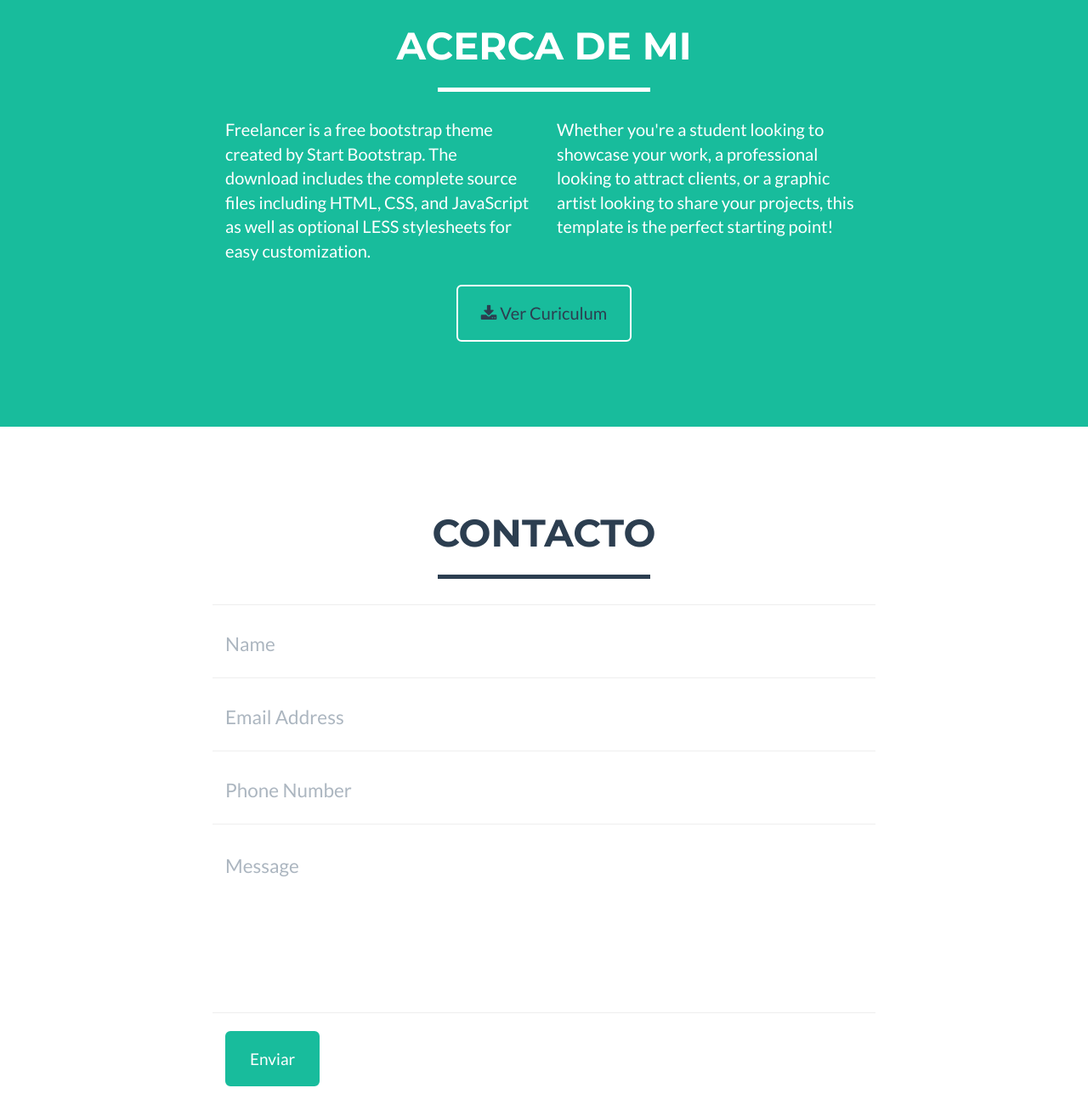
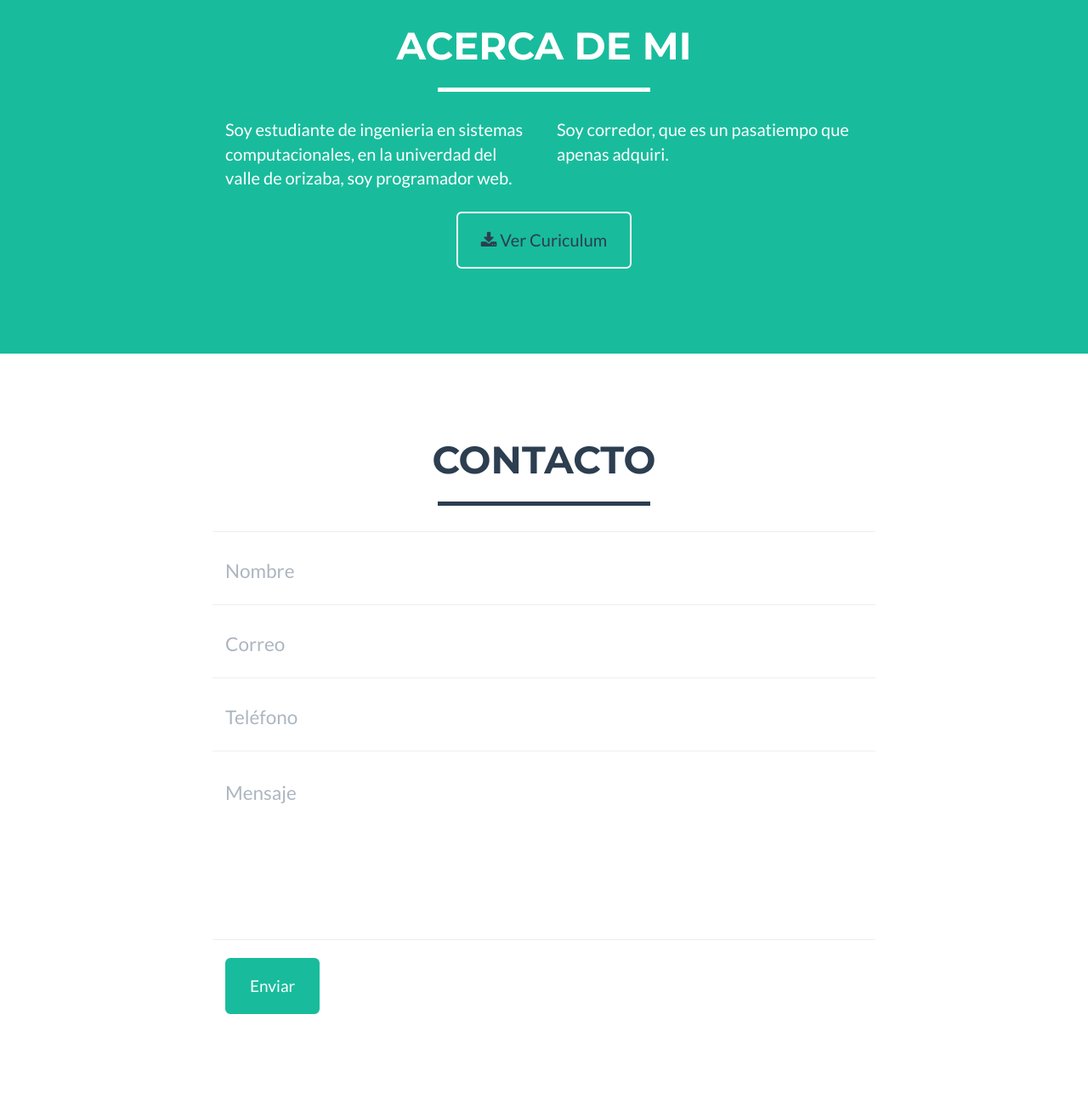
Before and after one commit to alvaro92lima/alvaro92lima.github.io, a plain HTML site: page index.html in a window 1280 px wide. Shown: the part 1680-2980 px from the top of the page at 85% size. Drawn offline with nearby package versions, Linux system fonts and the light colour scheme.

Commit message:
Agregar informacion y formulario traducido

```diff
--- a/index.html
+++ b/index.html
@@ -170,10 +170,10 @@
             </div>
             <div class="row">
                 <div class="col-lg-4 col-lg-offset-2">
-                    <p>Freelancer is a free bootstrap theme created by Start Bootstrap. The download includes the complete source files including HTML, CSS, and JavaScript as well as optional LESS stylesheets for easy customization.</p>
+                    <p>Soy estudiante de ingenieria en sistemas computacionales, en la univerdad del valle de orizaba, soy programador web.</p>
                 </div>
                 <div class="col-lg-4">
-                    <p>Whether you're a student looking to showcase your work, a professional looking to attract clients, or a graphic artist looking to share your projects, this template is the perfect starting point!</p>
+                    <p>Soy corredor, que es un pasatiempo que apenas adquiri. </p>
                 </div>
                 <div class="col-lg-8 col-lg-offset-2 text-center">
                     <a href="#" class="btn btn-lg btn-outline">
@@ -201,28 +201,28 @@
                         <div class="row control-group">
                             <div class="form-group col-xs-12 floating-label-form-group controls">
                                 <label>Nombre</label>
-                                <input type="text" class="form-control" placeholder="Name" id="name" required data-validation-required-message="Please enter your name.">
+                                <input type="text" class="form-control" placeholder="Nombre" id="name" required data-validation-required-message="Please enter your name.">
                                 <p class="help-block text-danger"></p>
                             </div>
                         </div>
                         <div class="row control-group">
                             <div class="form-group col-xs-12 floating-label-form-group controls">
                                 <label>Correo</label>
-                                <input type="email" class="form-control" placeholder="Email Address" id="email" required data-validation-required-message="Please enter your email address.">
+                                <input type="email" class="form-control" placeholder="Correo" id="email" required data-validation-required-message="Please enter your email address.">
                                 <p class="help-block text-danger"></p>
                             </div>
                         </div>
                         <div class="row control-group">
                             <div class="form-group col-xs-12 floating-label-form-group controls">
                                 <label>Teléfono</label>
-                                <input type="tel" class="form-control" placeholder="Phone Number" id="phone" required data-validation-required-message="Please enter your phone number.">
+                                <input type="tel" class="form-control" placeholder="Teléfono" id="phone" required data-validation-required-message="Please enter your phone number.">
                                 <p class="help-block text-danger"></p>
                             </div>
                         </div>
                         <div class="row control-group">
                             <div class="form-group col-xs-12 floating-label-form-group controls">
                                 <label>Mensaje</label>
-                                <textarea rows="5" class="form-control" placeholder="Message" id="message" required data-validation-required-message="Please enter a message."></textarea>
+                                <textarea rows="5" class="form-control" placeholder="Mensaje" id="message" required data-validation-required-message="Please enter a message."></textarea>
                                 <p class="help-block text-danger"></p>
                             </div>
                         </div>
```
